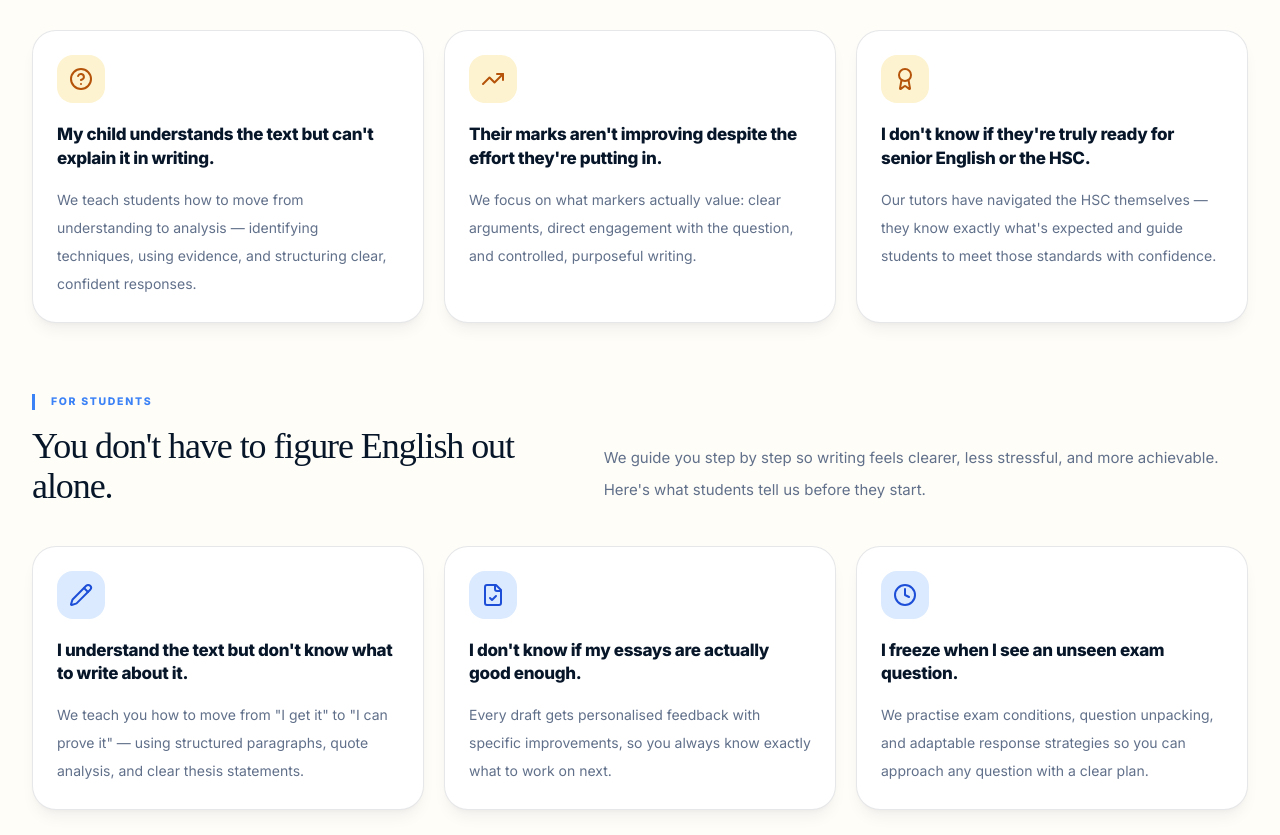
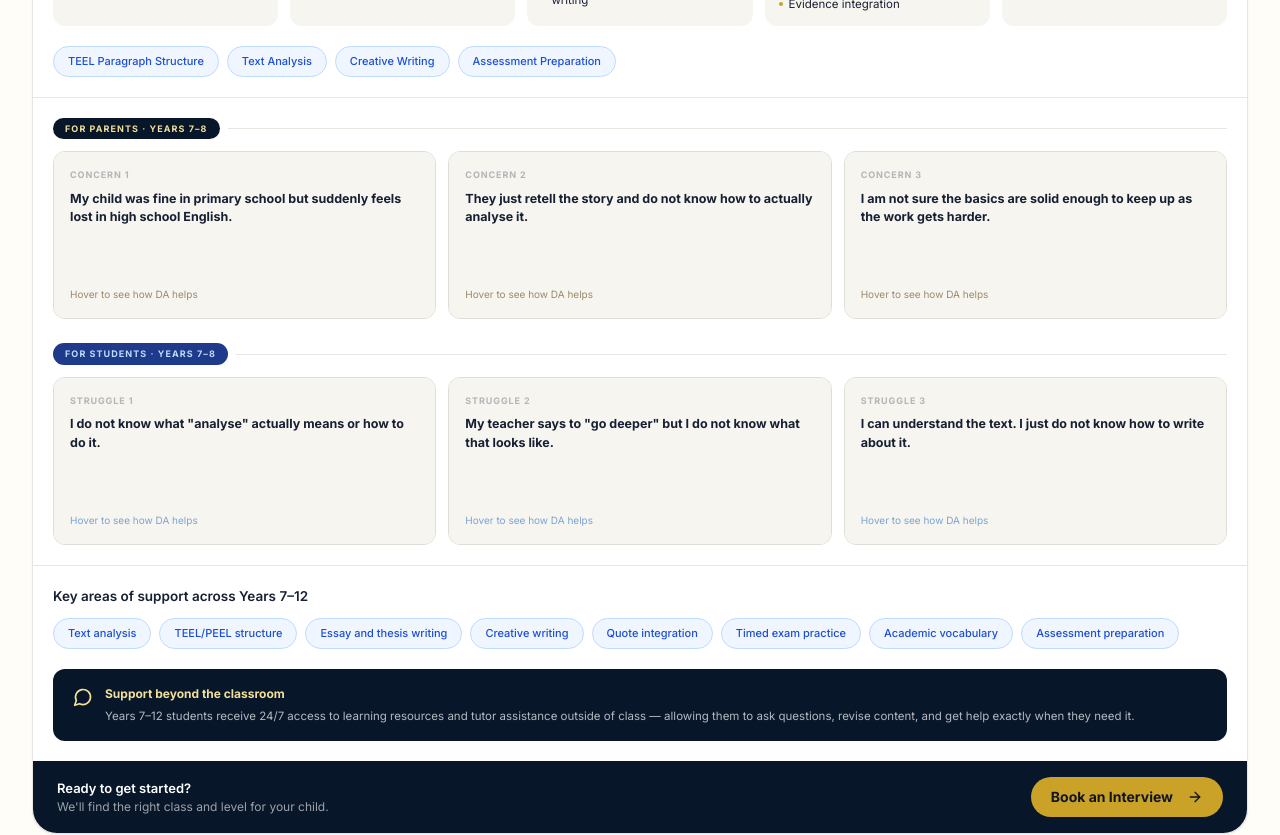
Before and after one commit to Mr-Maicrowave/DA-Website-Redo, a React (Vite) app: page /subjects/english in a window 1280 px wide. Shown: the part 840-1675 px from the top of the page. Built offline with nearby package versions, Linux system fonts and the light colour scheme.

Commit message:
English: remove standalone parent/student banners, cards now live inside year panels only

```diff
--- a/src/pages/subjects/English.tsx
+++ b/src/pages/subjects/English.tsx
@@ -2,7 +2,7 @@ import { useState } from 'react';
 import NavigationNew from '@/components/NavigationNew';
 import FooterNew from '@/components/FooterNew';
 import { Button } from '@/components/ui/button';
-import { BookOpen, ArrowRight, CheckCircle, MessageCircle, HelpCircle, TrendingUp, Award, Pencil, FileCheck, Clock } from 'lucide-react';
+import { BookOpen, ArrowRight, CheckCircle, MessageCircle } from 'lucide-react';
 import { Link } from 'react-router-dom';
 import { motion } from 'framer-motion';
 import SEO from '@/components/SEO';
@@ -513,129 +513,6 @@ const English = () => {
           </div>
         </section>
 
-        {/* ── For Parents Banner ── */}
-        <section className="bg-[#fffdf8] px-5 py-16 lg:px-8">
-          <div className="mx-auto max-w-7xl">
-            {/* Header */}
-            <div className="mb-10 grid gap-6 lg:grid-cols-[.85fr_1fr] lg:items-end">
-              <div>
-                <div className="mb-4 inline-block border-l-[3px] border-[#c9a227] pl-4">
-                  <p className="text-[10.5px] font-black uppercase tracking-[0.16em] text-[#c9a227]">For parents</p>
-                </div>
-                <h2 className="font-serif text-3xl font-medium leading-tight tracking-[-0.03em] text-[#071629] lg:text-4xl">
-                  It can be frustrating watching your child understand the text but struggle to put their ideas into words.
-                </h2>
-              </div>
-              <p className="max-w-2xl text-[15px] leading-8 text-[#61708a]">
-                We help bridge that gap with structure, support, and confidence. These are the concerns we hear most — and the situations we work with every day.
-              </p>
-            </div>
-
-            {/* Cards */}
-            <div className="grid gap-5 lg:grid-cols-3">
-              {[
-                {
-                  Icon: HelpCircle,
-                  iconBg: '#fdf3d0',
-                  iconColor: '#b45309',
-                  title: 'My child understands the text but can\'t explain it in writing.',
-                  detail: 'We teach students how to move from understanding to analysis — identifying techniques, using evidence, and structuring clear, confident responses.',
-                },
-                {
-                  Icon: TrendingUp,
-                  iconBg: '#fdf3d0',
-                  iconColor: '#b45309',
-                  title: 'Their marks aren\'t improving despite the effort they\'re putting in.',
-                  detail: 'We focus on what markers actually value: clear arguments, direct engagement with the question, and controlled, purposeful writing.',
-                },
-                {
-                  Icon: Award,
-                  iconBg: '#fdf3d0',
-                  iconColor: '#b45309',
-                  title: 'I don\'t know if they\'re truly ready for senior English or the HSC.',
-                  detail: 'Our tutors have navigated the HSC themselves — they know exactly what\'s expected and guide students to meet those standards with confidence.',
-                },
-              ].map(({ Icon, iconBg, iconColor, title, detail }, i) => (
-                <motion.article
-                  key={title}
-                  initial={{ opacity: 0, y: 24 }}
-                  whileInView={{ opacity: 1, y: 0 }}
-                  viewport={{ once: true, margin: '-80px' }}
-                  transition={{ duration: 0.55, delay: i * 0.08 }}
-                  className="rounded-3xl border border-[#071629]/10 bg-white p-6 shadow-lg shadow-[#071629]/5 transition duration-300 hover:-translate-y-1 hover:shadow-xl"
-                >
-                  <div className="mb-5 flex h-12 w-12 items-center justify-center rounded-2xl" style={{ background: iconBg }}>
-                    <Icon className="h-6 w-6" style={{ color: iconColor }} />
-                  </div>
-                  <h3 className="text-[17px] font-black leading-snug tracking-[-0.02em] text-[#071629]">{title}</h3>
-                  <p className="mt-4 text-sm leading-7 text-[#61708a]">{detail}</p>
-                </motion.article>
-              ))}
-            </div>
-          </div>
-        </section>
-
-        {/* ── For Students Banner ── */}
-        <section className="bg-[#fffdf8] px-5 pb-16 lg:px-8">
-          <div className="mx-auto max-w-7xl">
-            {/* Header */}
-            <div className="mb-10 grid gap-6 lg:grid-cols-[.85fr_1fr] lg:items-end">
-              <div>
-                <div className="mb-4 inline-block border-l-[3px] border-[#3b82f6] pl-4">
-                  <p className="text-[10.5px] font-black uppercase tracking-[0.16em] text-[#3b82f6]">For students</p>
-                </div>
-                <h2 className="font-serif text-3xl font-medium leading-tight tracking-[-0.03em] text-[#071629] lg:text-4xl">
-                  You don't have to figure English out alone.
-                </h2>
-              </div>
-              <p className="max-w-2xl text-[15px] leading-8 text-[#61708a]">
-                We guide you step by step so writing feels clearer, less stressful, and more achievable. Here's what students tell us before they start.
-              </p>
-            </div>
-
-            {/* Cards */}
-            <div className="grid gap-5 lg:grid-cols-3">
-              {[
-                {
-                  Icon: Pencil,
-                  iconBg: '#dbeafe',
-                  iconColor: '#1d4ed8',
-                  title: 'I understand the text but don\'t know what to write about it.',
-                  detail: 'We teach you how to move from "I get it" to "I can prove it" — using structured paragraphs, quote analysis, and clear thesis statements.',
-                },
-                {
-                  Icon: FileCheck,
-                  iconBg: '#dbeafe',
-                  iconColor: '#1d4ed8',
-                  title: 'I don\'t know if my essays are actually good enough.',
-                  detail: 'Every draft gets personalised feedback with specific improvements, so you always know exactly what to work on next.',
-                },
-                {
-                  Icon: Clock,
-                  iconBg: '#dbeafe',
-                  iconColor: '#1d4ed8',
-                  title: 'I freeze when I see an unseen exam question.',
-                  detail: 'We practise exam conditions, question unpacking, and adaptable response strategies so you can approach any question with a clear plan.',
-                },
-              ].map(({ Icon, iconBg, iconColor, title, detail }, i) => (
-                <motion.article
-                  key={title}
-                  initial={{ opacity: 0, y: 24 }}
-                  whileInView={{ opacity: 1, y: 0 }}
-                  viewport={{ once: true, margin: '-80px' }}
-                  transition={{ duration: 0.55, delay: i * 0.08 }}
-                  className="rounded-3xl border border-[#071629]/10 bg-white p-6 shadow-lg shadow-[#071629]/5 transition duration-300 hover:-translate-y-1 hover:shadow-xl"
-                >
-                  <div className="mb-5 flex h-12 w-12 items-center justify-center rounded-2xl" style={{ background: iconBg }}>
-                    <Icon className="h-6 w-6" style={{ color: iconColor }} />
-                  </div>
-                  <h3 className="text-[17px] font-black leading-snug tracking-[-0.02em] text-[#071629]">{title}</h3>
-                  <p className="mt-4 text-sm leading-7 text-[#61708a]">{detail}</p>
-                </motion.article>
-              ))}
-            </div>
-          </div>
-        </section>
 
         {/* ── Interactive Content Area ── */}
         <section className="mx-auto max-w-7xl px-5 lg:px-8">
```
